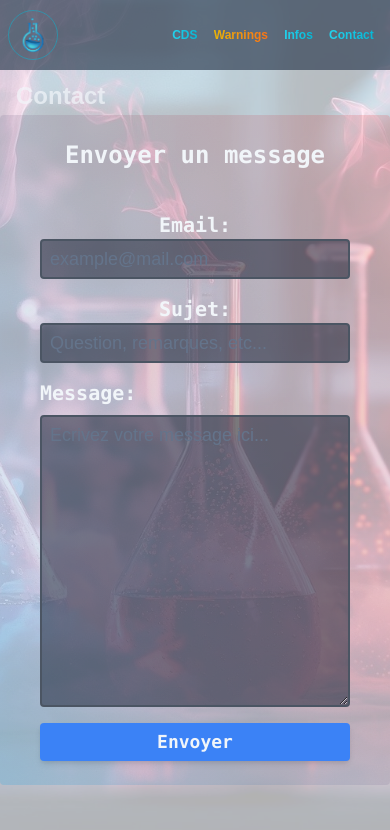
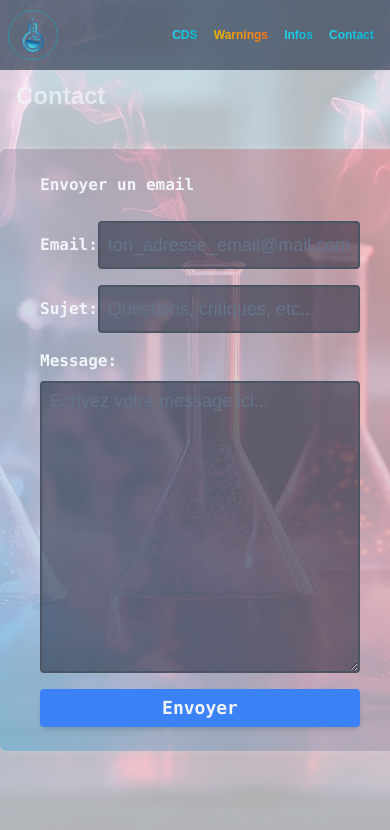
Before and after one commit to TLRKiliann/app-ttt, a Next.js app in the folder my-app/: page /contact in a window 390 px wide. Shown: the top 830 px of the page. Built offline with nearby package versions, Linux system fonts and the light colour scheme.

Commit message:
some changes

```diff
--- a/my-app/app/conservation/page.tsx
+++ b/my-app/app/conservation/page.tsx
@@ -42,14 +42,14 @@ export default function Conservation(): JSX.Element {
 
                     <div className="flex flex-row items-start justify-start">
                         <li className="ml-4 mb-1">
-                            <p>A l&apos;abri de la lumière (flacon ou bouteille à teinte ambrée)</p>
+                            <a>A l&apos;abri de la lumière (flacon ou bouteille à teinte ambrée)</a>
                         </li>
                         <span className="text-yellow-400 -mt-1 ml-2"><FiSun size={22} /></span>
                     </div>
 
                     <div className="flex flex-row items-center">
                         <li className="ml-4">
-                            <p>Au frigo</p>
+                            <a>Au frigo</a>
                         </li>
                         <span className="text-sky-400 ml-2"><BiSolidFridge size={22} /></span>
                     </div>
--- a/my-app/app/contact/email-comp.tsx
+++ b/my-app/app/contact/email-comp.tsx
@@ -58,9 +58,9 @@ export default function EmailComp(): JSX.Element {
             setEmail("");
             setObjEmail("");
             setMessage("");
-            setSuccess("Successfully sent!");
+            setSuccess("Message envoyé !");
         } catch (error) {
-            setError("Error during sending message...");
+            setError("Erreur durant l'envoi du message...");
             console.error(error);
         } finally {
             setIsLoading(false);
@@ -68,50 +68,50 @@ export default function EmailComp(): JSX.Element {
     };
 
     return (
-        <form onSubmit={handleSubmit} className='flex flex-col justify-between w-full md:w-[500px] h-auto text-slate-100
-            bg-gradient-to-tr from-sky-500/20 to-red-500/20 m-auto px-10 py-6 rounded'>
-            <div className='mb-10'>
-                <h3 className='text-2xl font-bold font-mono text-center'>
-                    Envoyer un message
+        <form onSubmit={handleSubmit} className='flex flex-col justify-between w-[400px] md:w-[500px] h-auto text-slate-100
+            bg-gradient-to-tr from-sky-500/30 to-red-500/30 m-auto px-10 py-6 shadow-out-white rounded-md'>
+            <div className='mb-6'>
+                <h3 className='text-base md:text-2xl font-bold font-mono'>
+                    Envoyer un email
                 </h3>
             </div>
 
-            <div className='flex flex-col md:flex-row items-center justify-between'>
-                <label htmlFor="email" className='text-xl font-bold font-mono'>Email:</label>
+            <div className='flex flex-row items-center justify-between'>
+                <label htmlFor="email" className='text-base md:text-xl font-bold font-mono'>Email:</label>
                 <input
-                    type="text"
+                    type="email"
                     id="email"
                     name="email"
                     value={email}
                     onChange={handleEmail}
-                    placeholder='example@mail.com'
+                    placeholder='ton_adresse_email@mail.com'
                     required
                     className='w-full md:w-[300px] text-slate-500 bg-slate-900/50 border-2 border-solid
                     border-gray-600 placeholder:text-slate-500 transition ease-in-out focus:text-slate-400
                     focus:border-sky-500 focus:outline-none focus:placeholder:text-slate-500
-                    m-0 px-2 py-1 rounded'
+                    m-0 px-2 py-[8px] rounded'
                 />
             </div>
 
-            <div className='flex flex-col md:flex-row items-center justify-between my-4'>
-                <label htmlFor="objet" className='text-xl font-bold font-mono'>Sujet:</label>
+            <div className='flex flex-row items-center justify-between my-4'>
+                <label htmlFor="objet" className='text-base md:text-xl font-bold font-mono'>Sujet:</label>
                 <input
                     type="text"
                     id="objet"
                     name="objet"
                     value={objEmail}
                     onChange={handleObject}
-                    placeholder='Question, remarques, etc...'
+                    placeholder='Questions, critiques, etc...'
                     required
                     className='w-full md:w-[300px] text-slate-500 bg-slate-900/50 border-2 border-solid
                     border-gray-600 placeholder:text-slate-500 transition ease-in-out focus:text-slate-400
                     focus:border-sky-500 focus:outline-none focus:placeholder:text-slate-500
-                    m-0 px-2 py-1 rounded'
+                    m-0 px-2 py-[8px] rounded'
                 />
             </div>
 
             <div className='flex flex-col items-start justify-center'>
-                <label htmlFor="textMsg" className='text-xl font-bold font-mono'>Message:</label>
+                <label htmlFor="textMsg" className='text-base md:text-xl font-bold font-mono'>Message:</label>
                 <textarea
                     name="textMsg"
                     id="textMsg"
--- a/my-app/app/contact/page.tsx
+++ b/my-app/app/contact/page.tsx
@@ -27,7 +27,7 @@ export default function Contact(): JSX.Element {
                 <h1 className='text-2xl md:text-3xl font-bold pl-4'>Contact</h1>
             </div>
 
-            <div className='flex flex-col items-center justify-center w-full h-[80vh] text-lg animate-up-start overflow-hidden'>
+            <div className='flex flex-col items-center justify-center w-full h-[80vh] text-lg m-auto animate-up-start'>
 
                 <EmailComp />
 
--- a/my-app/app/interactions/page.tsx
+++ b/my-app/app/interactions/page.tsx
@@ -33,7 +33,7 @@ export default function Interactions(): JSX.Element {
                 <div className="w-full bg-gradient-to-r from-sky-500/30 to-red-500/30 px-10 py-8 rounded">
 
                     <li className="list-decimal text-orange-400 ml-4 mb-1">
-                        <p>La pilule.</p>
+                        <a>La pilule.</a>
                     </li>
 
                     <p className="text-justify my-4">
@@ -42,11 +42,11 @@ export default function Interactions(): JSX.Element {
                     </p>
 
                     <li className="list-decimal text-orange-400 ml-4 mb-1">
-                        <p>Les corticoïdes.</p>
+                        <a>Les corticoïdes.</a>
                     </li>
 
                     <li className="list-decimal text-orange-400 ml-4 mb-1">
-                        <p>Les autres médicaments.</p>
+                        <a>Les autres médicaments.</a>
                     </li>
 
                     <p className="text-justify my-4">
--- a/my-app/app/page.tsx
+++ b/my-app/app/page.tsx
@@ -115,9 +115,9 @@ export default function Home(): JSX.Element {
           </p>
 
           <li className="mx-8 my-4">
-            <p className="text-justify">
+            <a className="text-justify">
               L&apos;oxygène est l&apos;élément clé qui donne de l&apos;énergie à vos cellules. Les cellules en ont besoin.
-            </p>
+            </a>
           </li>
 
           <p className="text-justify">
--- a/my-app/tailwind.config.ts
+++ b/my-app/tailwind.config.ts
@@ -42,6 +42,7 @@ const config: Config = {
       },
       boxShadow: {
         "out": "0 0 7px rgba(200, 200, 200, 0.4)",
+        "out-white": "0 0 7px rgba(255, 255, 255, 0.2)",
       }
     }
   },
```
Also changed, not shown: my-app/app/precautions/page.tsx (+13 -13 lines).
